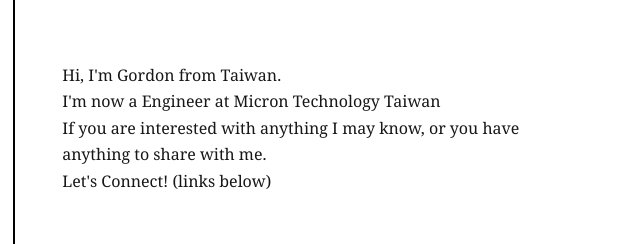
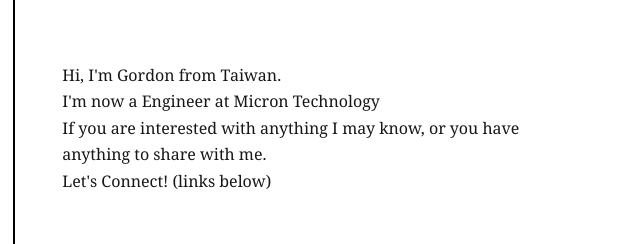
Before and after one commit to WeichenKuo1216/Gordon-Kuo.github.io, a plain HTML site: page index.html in a window 1280 px wide. Shown: the part 348-592 px from the top of the page, 60-700 px from the left. Drawn offline with Linux system fonts and the light colour scheme; a web font is replaced by a local one.

Commit message:
Update job title in index.html

```diff
--- a/index.html
+++ b/index.html
@@ -29,7 +29,7 @@
           <p class="intro-bio">
             Hi, I'm Gordon from Taiwan.<br>
 
-            I'm now a Engineer at Micron Technology Taiwan<br>
+            I'm now a Engineer at Micron Technology<br>
 
             If you are interested with anything I may know, or you have anything to share with me. <br>
 
```
